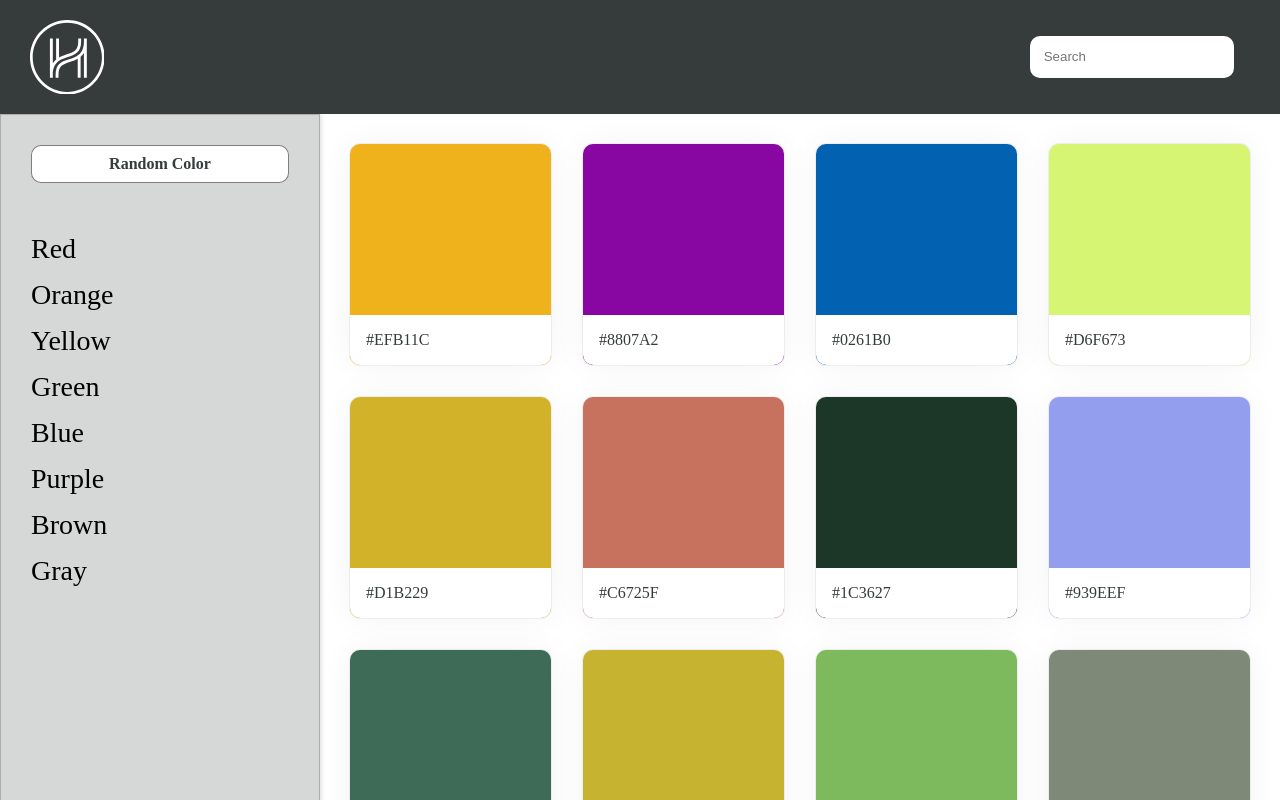
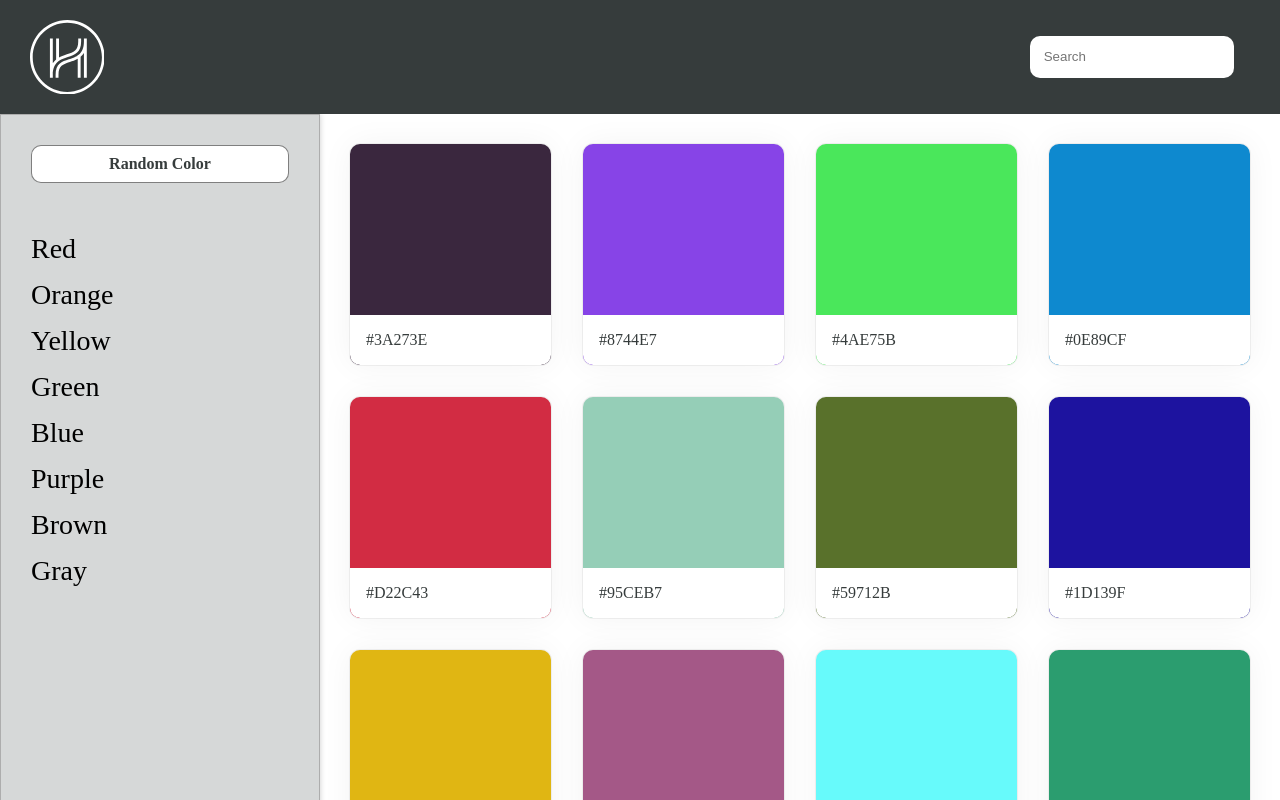
Before and after one commit to ibenilsen/ColorPicker, a React (Create React App) app in the folder colorpicker/: page / in a window 1280 px wide. Built offline with nearby package versions, Linux system fonts and the light colour scheme; a web font is replaced by a local one.

Commit message:
Naming updates. More random colors

```diff
--- a/colorpicker/src/components/App.js
+++ b/colorpicker/src/components/App.js
@@ -3,6 +3,7 @@ import logo from '../images/logo-symbol.svg';
 import Sidebar from './Sidebar';
 import SearchBar from './SearchBar';
 import './App.css';
+
 class App extends Component {
   render() {
     return (
--- a/colorpicker/src/components/Sidebar.css
+++ b/colorpicker/src/components/Sidebar.css
@@ -22,6 +22,7 @@
 .Sidebar .menu li {
   margin:.5em 0;
   font-size:28px;
+  text-transform: capitalize;
 }
 
 @media only screen and (max-width: 768px) {
--- a/colorpicker/src/components/Sidebar.js
+++ b/colorpicker/src/components/Sidebar.js
@@ -2,22 +2,34 @@ import React from 'react';
 import './Sidebar.css';
 import { Link } from 'react-router-dom';
 
+
 function randomColor() {
   return '/color/' + Math.random().toString(16).slice(2, 8).toUpperCase();
+}
+
+function renderMenuItems() {
+  const filterColors = {
+    red: '#f00',
+    orange: '#FFA500',
+    yellow: '#ff0',
+    green: '#0f0',
+    blue: '#00f',
+    purple: '#800080',
+    brown: '#A52A2A',
+    gray: '#808080'
+  };
+  return Object.keys(filterColors).map((color) => {
+    return  (
+      <li key={color}>{color}</li>
+    )
+  });
 }
 const Sidebar = () => {
   return (
     <div className="Sidebar">
       <Link className="btn" to={randomColor()}>Random Color</Link>
       <ul className="menu">
-        <li>Red</li>
-        <li>Orange</li>
-        <li>Yellow</li>
-        <li>Green</li>
-        <li>Blue</li>
-        <li>Purple</li>
-        <li>Brown</li>
-        <li>Gray</li>
+        {renderMenuItems()}
       </ul>
     </div>
   )
--- a/colorpicker/src/containers/ColorList.js
+++ b/colorpicker/src/containers/ColorList.js
@@ -4,7 +4,7 @@ import ColorCard from '../components/ColorCard';
 import ListPagination from './Pagination';
 
 class ColorList extends Component {
-  renderList() {
+  renderCards() {
     const startIndex = 12 * this.props.activePage;
     const result = this.props.colors.slice(startIndex, startIndex + 12);
     return result.map( (color) => {
@@ -15,7 +15,7 @@ class ColorList extends Component {
     return (
       <div className="ColorList">
         <div className="row">
-          {this.renderList()}
+          {this.renderCards()}
         </div>
           <ListPagination />
       </div>
--- a/colorpicker/src/containers/Pagination.js
+++ b/colorpicker/src/containers/Pagination.js
@@ -15,8 +15,8 @@ class Pagination extends Component {
     }
     return range.map(pageNumber => {
       const isCurrentPage = pageNumber === this.props.activePage;
-      const onClick = e => {
-        e.preventDefault();
+      const onClick = event => {
+        event.preventDefault();
         this.props.selectPage(pageNumber);
       };
       return (
--- a/colorpicker/src/reducers/reducer_colors.js
+++ b/colorpicker/src/reducers/reducer_colors.js
@@ -1,9 +1,13 @@
-const result = [];
-for(var i = 0; i < 200; i ++ ){
-  const newElement ={hex: Math.random().toString(16).slice(2, 8).toUpperCase()};
-  result.push(newElement);
+function generateColors() {
+  const result = [];
+  const seed = 12934872034587;
+  for(var i = 1; i < 200; i ++ ){
+    var base = i * seed;
+    result.push({hex: base.toString(16).slice(2, 8).toUpperCase()});
+  }
+  return result;
 }
 
-export default function(state = result, action) {
+export default function(state = generateColors(), action) {
   return state;
 }
```
Also changed, not shown: colorpicker/src/reducers/search_bar.js (added, +25 -0 lines).
